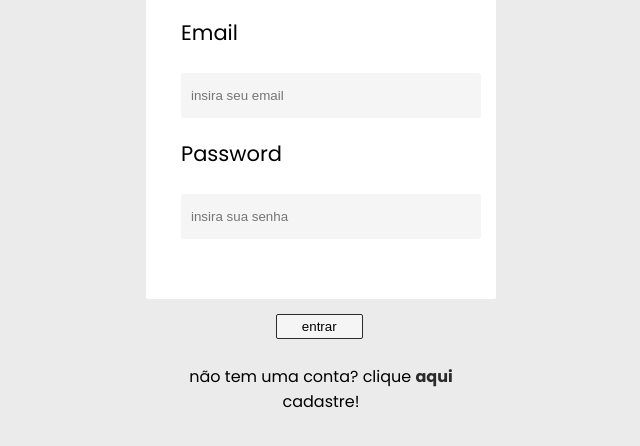
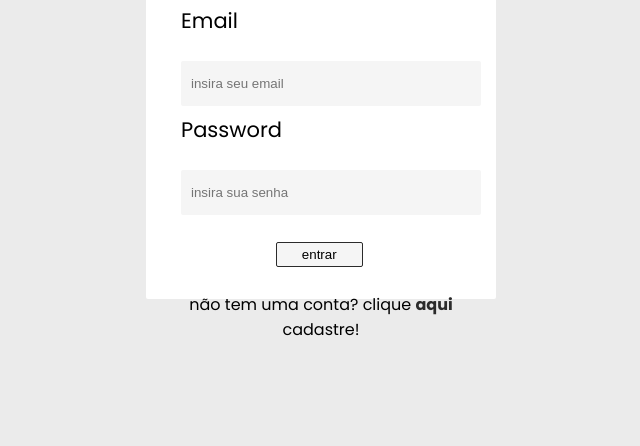
Before and after one commit to DecianyMoura/Score-Cursos, a website: page public/pages/login.html in a window 1280 px wide. Shown: the part 276-722 px from the top of the page, without its empty margins (319-959 px from the left). Drawn offline with Linux system fonts and the light colour scheme.

Commit message:
arrumei o CSS da pagina de cadastro de aluno pois utilizava o mesmo arquivo de estilo que a pagina de cadastro de curso

```diff
--- a/public/styles/scondary-style.css
+++ b/public/styles/scondary-style.css
@@ -86,7 +86,7 @@ input {
 }
 
 label {
-    margin-top: 20px;
+    margin-top: 8px;
     margin-left: 10%;
     font-size: 21px;
 }
@@ -98,7 +98,7 @@ button {
     color: var(--fonte_inativa);
     border-radius: 2px;
     border: var(--fonte_ativa) 1px solid;
-    margin: 75px 37% 0px 37%;
+    margin: 27px 37% 0px 37%;
 }
 
 a {
```
